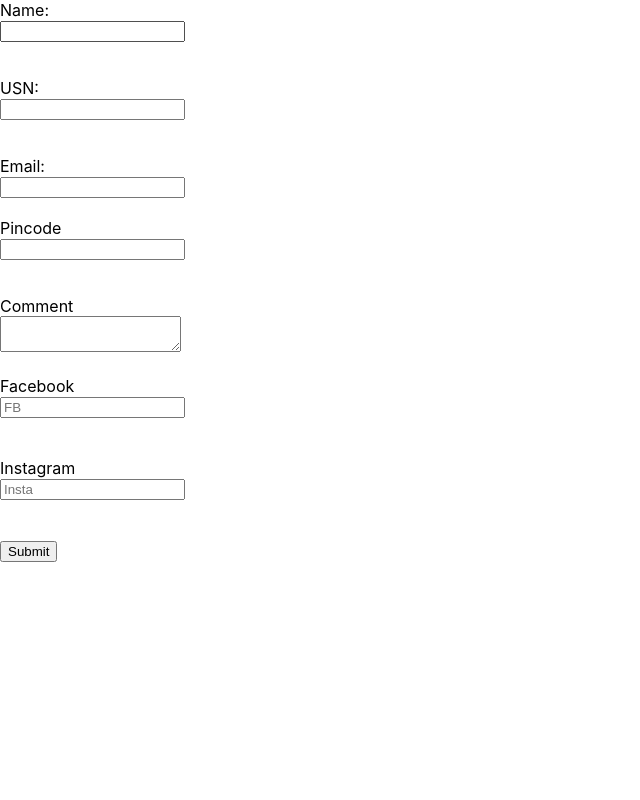
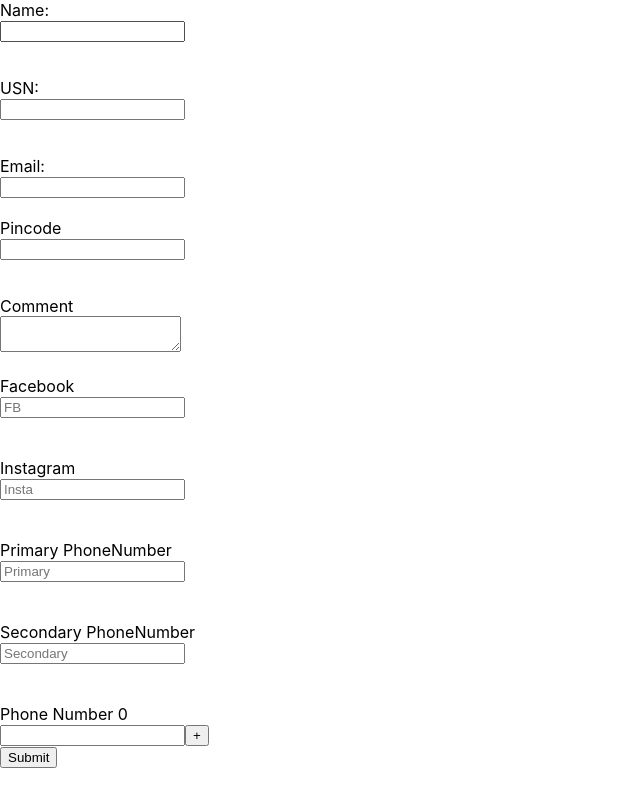
Before and after one commit to Saakethjayarama/React, a React (Create React App) app in the folder formik-learn/: page / in a window 1280 px wide. Shown: the whole page, without its empty margins (0-640 px from the left). Built offline with nearby package versions, Linux system fonts and the light colour scheme.

Commit message:
Array and field array added

```diff
--- a/formik-learn/src/FormNewNew.jsx
+++ b/formik-learn/src/FormNewNew.jsx
@@ -1,4 +1,4 @@
-import { Formik, Form, Field, ErrorMessage } from "formik";
+import { Formik, Form, Field, ErrorMessage, FieldArray } from "formik";
 import React from "react";
 import * as yup from "yup";
 import Error from "./Error";
@@ -18,7 +18,11 @@ function FormNewNew() {
       fb: "",
       insta: "",
     },
+    phoneNumbers: ["", ""],
+    phNos: [""],
   };
+
+  const phoneRegExp = /^((\\+[1-9]{1,4}[ \\-]*)|(\\([0-9]{2,3}\\)[ \\-]*)|([0-9]{2,4})[ \\-]*)*?[0-9]{3,4}?[ \\-]*[0-9]{3,4}?$/;
 
   const validationSchema = yup.object({
     name: yup.string().required("Required!"),
@@ -30,6 +34,15 @@ function FormNewNew() {
       fb: yup.string().required("Required!"),
       insta: yup.string().required("Required!"),
     }),
+    phoneNumbers: yup.array(),
+    "phoneNumber[0]": yup
+      .string()
+      .matches(phoneRegExp, "Phone Number is invalid")
+      .required("Required!"),
+    "phoneNumber[1]": yup
+      .string()
+      .matches(phoneRegExp, "Phone Number is invalid")
+      .required("Required!"),
   });
 
   return (
@@ -101,6 +114,56 @@ function FormNewNew() {
           <ErrorMessage name="urls.insta" />
           <br />
           <br />
+          {/* Phone Number */}
+          <label htmlFor="phone1">Primary PhoneNumber</label>
+          <br />
+          <Field name="phoneNumbers[0]" placeholder="Primary" id="phone1" />
+          <br />
+          <ErrorMessage name="phoneNumbers[0]" />
+          <br />
+          <br />
+          {/* Phone Number end */}
+          {/* Phone Number */}
+          <label htmlFor="phone2">Secondary PhoneNumber</label>
+          <br />
+          <Field name="phoneNumbers[1]" placeholder="Secondary" id="phone2" />
+          <br />
+          <ErrorMessage name="phoneNumbers[1]" />
+          <br />
+          <br />
+          {/* Phone Number end */}
+          <FieldArray name="phNos">
+            {(props) => {
+              console.log("Field array props", props);
+              const { push, remove, form } = props;
+              const { values } = form;
+              const { phNos } = values;
+              console.log(phNos);
+              return (
+                <>
+                  {phNos.map((phNo, index) => {
+                    return (
+                      <div key={index}>
+                        <label htmlFor={`phNos${index}`}>
+                          Phone Number {index}
+                        </label>
+                        <br />
+                        <input
+                          type="text"
+                          id={`phNos${index}`}
+                          name={`phNos[${index}]`}
+                        />
+                        {index > 0 && (
+                          <button onClick={() => remove(index)}>-</button>
+                        )}
+                        <button onClick={() => push("")}>+</button>
+                      </div>
+                    );
+                  })}
+                </>
+              );
+            }}
+          </FieldArray>
           <input type="submit" value="Submit" />
         </Form>
       </Formik>
```
